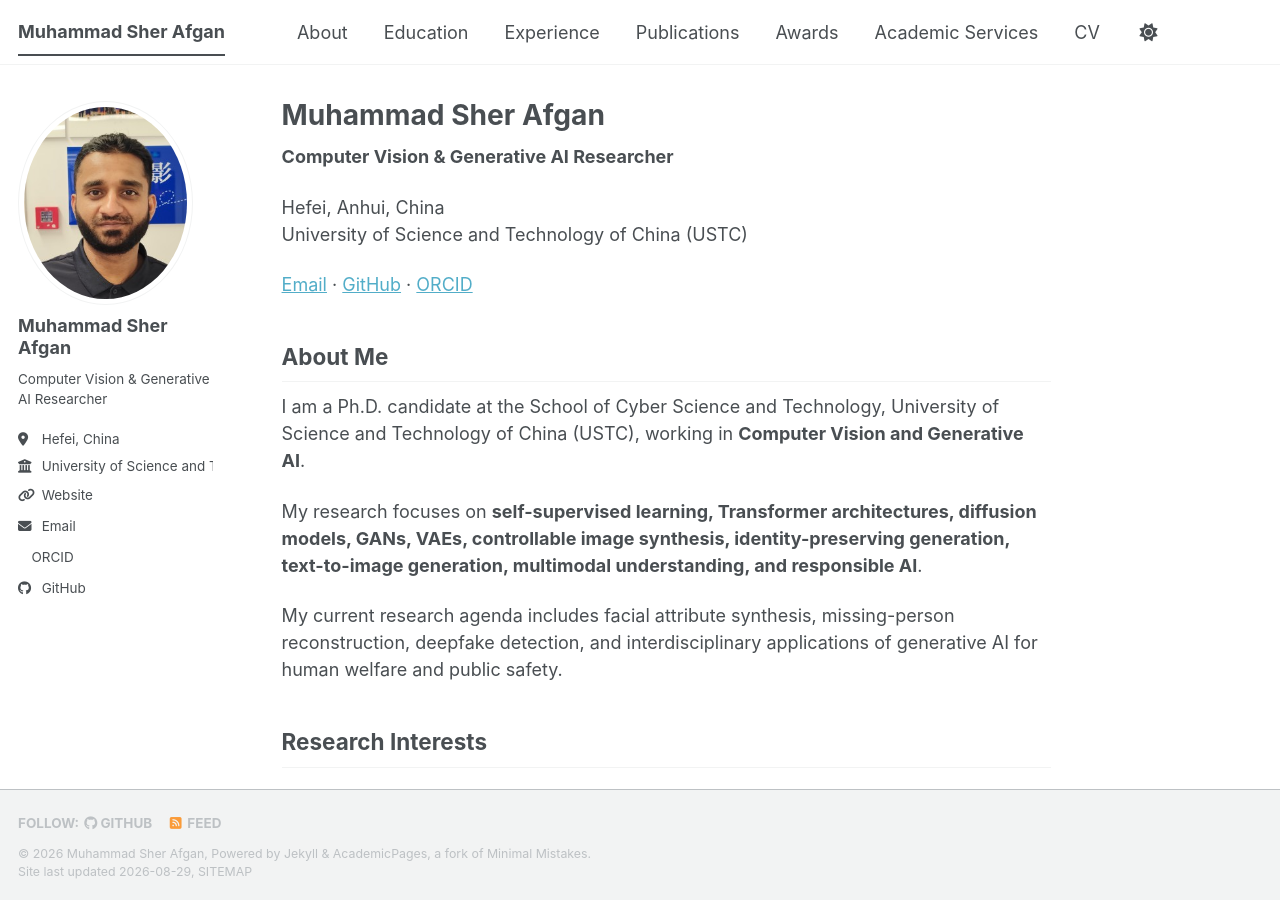
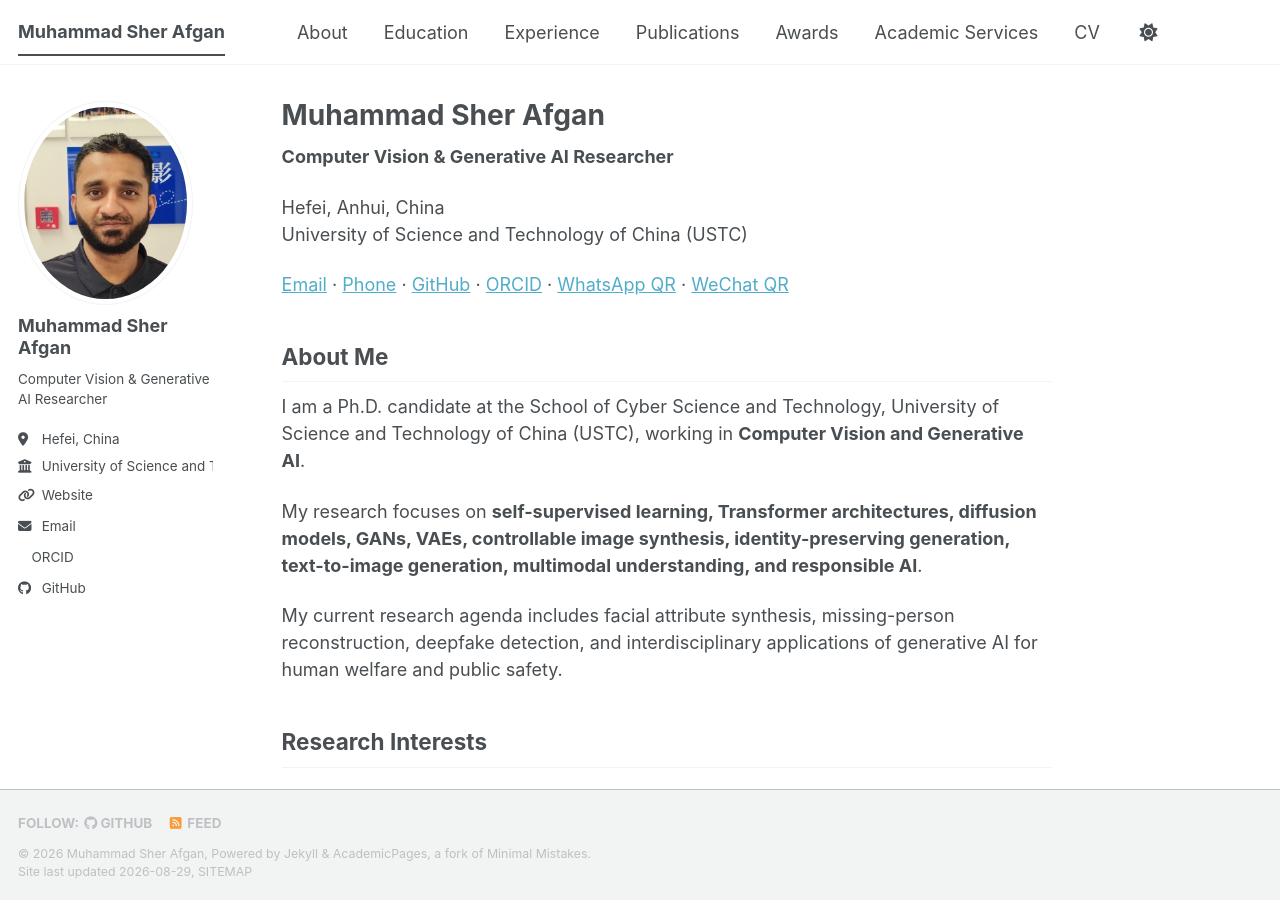
Before and after one commit to MSAfganUSTC/MSAfganUSTC.github.io, a Jekyll site: the page built from _pages/about.md, in a window 1280 px wide and 900 px high. Built offline with Jekyll 4.4.1, drawn with Linux system fonts in a browser that asks for light colours; a style sheet for code colours, icons or effects is not loaded.

Commit message:
Update about.md

```diff
--- a/_pages/about.md
+++ b/_pages/about.md
@@ -10,7 +10,7 @@ author_profile: true
 Hefei, Anhui, China
 University of Science and Technology of China (USTC)
 
-[Email](mailto:msafgan@mail.ustc.edu.cn) · [GitHub](https://github.com/MSAfganUSTC) · [ORCID](https://orcid.org/0000-0002-0925-1557)
+[Email](mailto:msafgan@mail.ustc.edu.cn) · [Phone](tel:+86XXXXXXXXXXX) · [GitHub](https://github.com/MSAfganUSTC) · [ORCID](https://orcid.org/0000-0002-0925-1557) · [WhatsApp QR](/images/whatsapp-qr.png) · [WeChat QR](/images/wechat-qr.png)
 
 ## About Me
 
```
